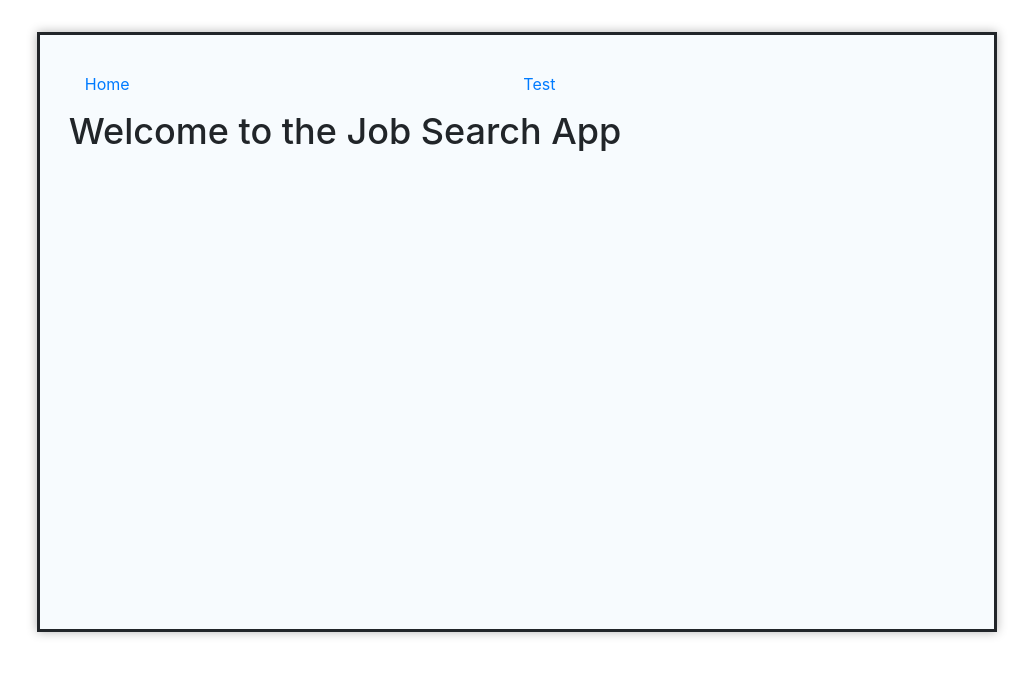
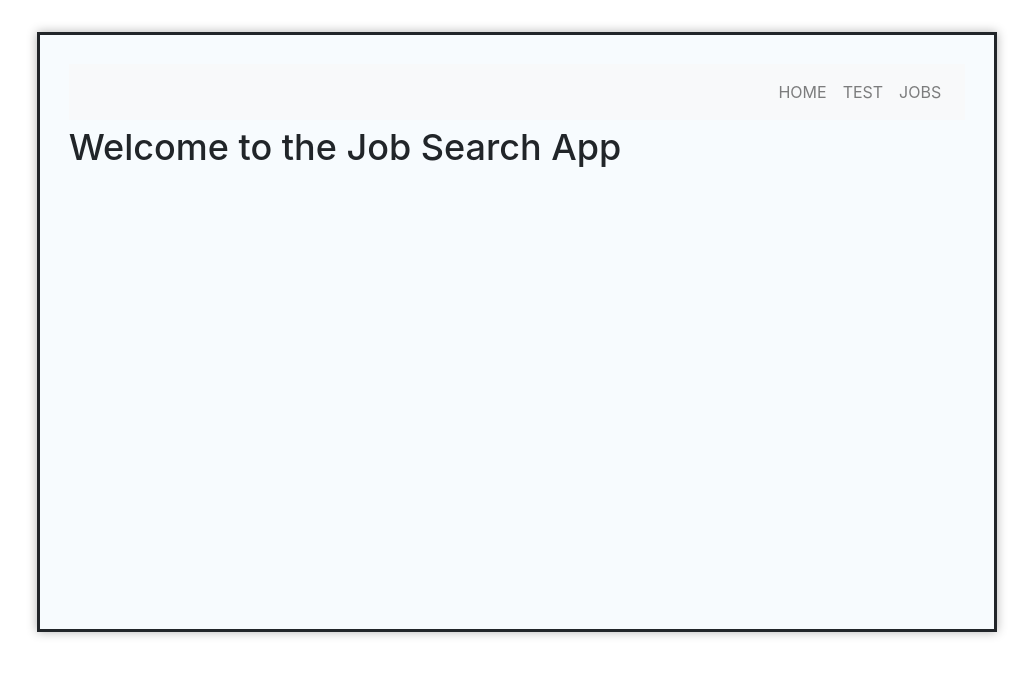
Before and after one commit to BrownCow371/job-search-app-mern, a React (Create React App) app: page / in a window 1280 px wide. Shown: the top 676 px of the page, without its empty margins (123-1156 px from the left). Built offline with nearby package versions, Linux system fonts and the light colour scheme.

Commit message:
update NavBar component to MyNavBar. import reactstrap NavItem, NavBar, Nav and NavLink components and rebuild MyNavBar component to use these to create Navigation links

```diff
--- a/src/components/static/NavBar.js
+++ b/src/components/static/NavBar.js
@@ -1,12 +1,34 @@
 import React from 'react';
-import { NavLink } from 'react-router-dom';
+// import { Link } from 'react-router-dom';
+// import {Redirect} from 'react-router-dom';
+import {Nav, NavItem, Navbar, NavLink} from 'reactstrap';
 
-const NavBar = () => {
+
+const MyNavBar = () => {
+    // return (
+    //     <div>
+    //         <Link to = "/test" exact>Test</Link>
+    //         <Link to = "/" exact>Home</Link>
+    //     </div>
+    // )
+
     return (
-        <div className = "navbar clearfix">
-            <NavLink to = "/"exact>Home</NavLink>
-            <NavLink to = "/test"exact>Test</NavLink>
+        <div>
+        <Navbar color="light" light expand="md">
+            <Nav className="ml-auto" navbar>
+                <NavItem>
+                    <NavLink href = "/" exact>HOME</NavLink>
+                </NavItem>
+                <NavItem>
+                    <NavLink href = "/test" exact>TEST</NavLink>
+                </NavItem>
+                <NavItem>
+                    <NavLink href = "/jobs" exact>JOBS</NavLink>
+                </NavItem>
+            </Nav>
+        </Navbar>
         </div>
+
     )
 }
-export default NavBar;
+export default MyNavBar;
```
